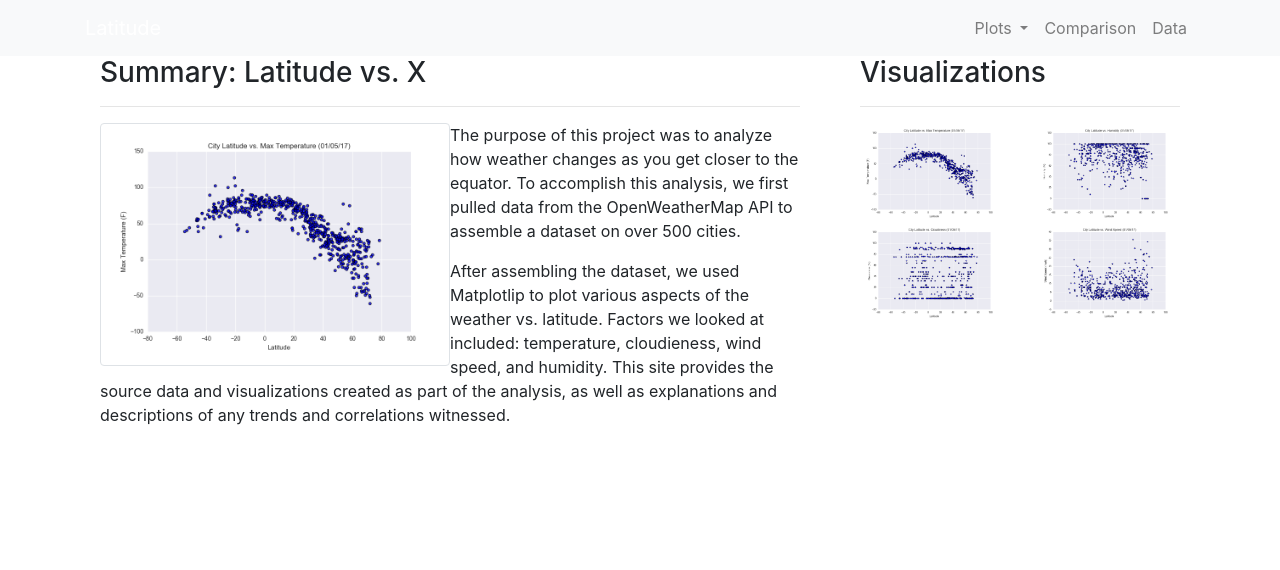
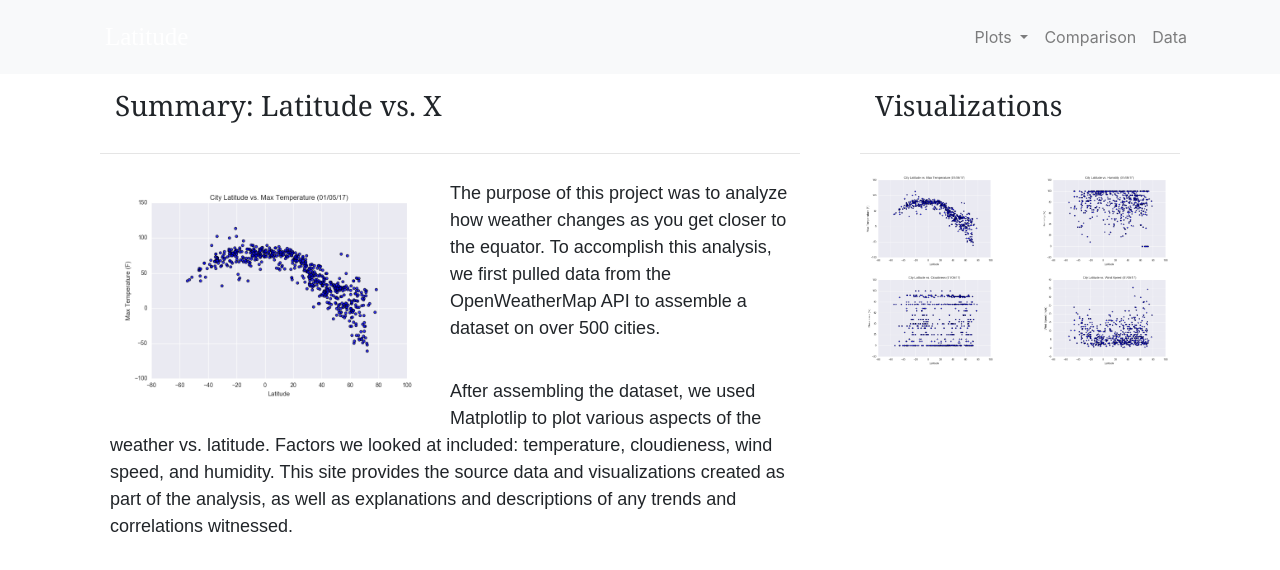
Before and after one commit to benjyms/Web-Design-Challange, a plain HTML site: page index.html in a window 1280 px wide. Drawn offline with nearby package versions, Linux system fonts and the light colour scheme.

Commit message:
header and nav bar styles saved

```diff
--- a/style.css
+++ b/style.css
@@ -1,35 +1,28 @@
-/*Placeholder data for index file ignore and replace after initial commit*/
-/* Right-aligned section inside the top navigation */
-/* Right-aligned section inside the top navigation */
-/* nav{
-
-
-  height: 70px;
-  background-color: rgb(54, 51, 51);
-  display:flex;
-  justify-content:space-between;
-  align-items:center;
-  color: white;
-  font-family: 'Prompt', sans-serif;
-
-}
-.nav-links{
-
-  display:flex;
-  list-style: none;
-  justify-content:space-around; */
-
-
-
+/* creating nav bar styling */
+a.navbar-brand{
+  margin-left: 10px;
+  padding: 10px;
+  background-color: rbg(81, 175, 160);
+  font-family: 'Times New Roman', Times, serif;
+  font-size: 25px;
 }
 
-.box {
-    height: 400px;
-    padding: 20px;
-    color: #fff;
-    background: deepskyblue;
-  }
+/* creating header styling */
+h3{
+  color: rbg(81, 175, 160);
+  font-family: Georgia, 'Times New Roman', Times, serif;
+  padding: 15px;
+}
 
-  .margin-top-80 {
-    margin-top: 80px;
-  }
+/* creating font style for text */
+p{
+  font-family: Arial, Helvetica, sans-serif;
+  font-size: large;
+  padding: 10px;
+}
+
+/* creating image styling */
+.img-thumbnail{
+  padding: 10px;
+  border: none;
+}
```
